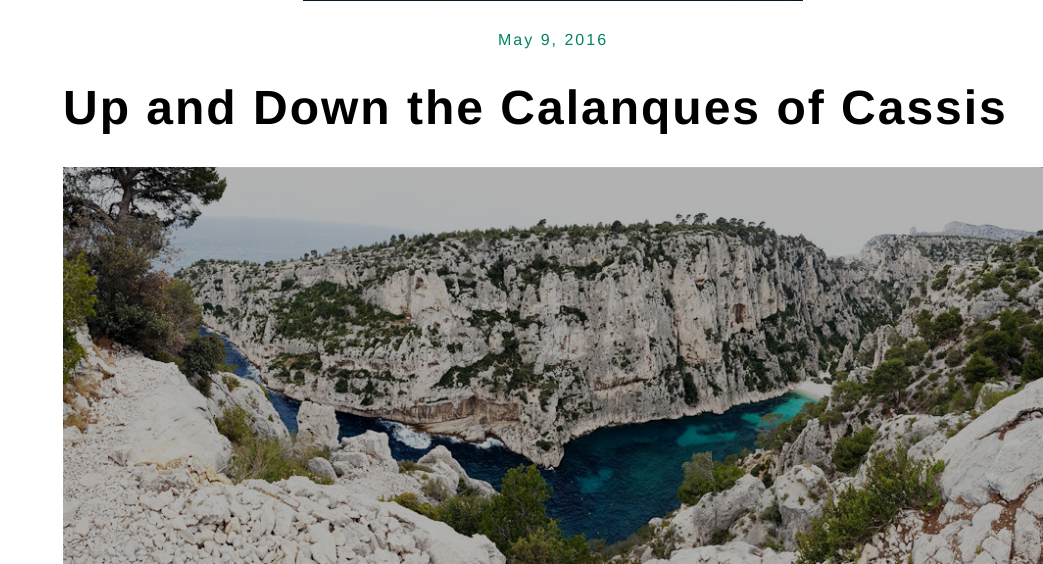
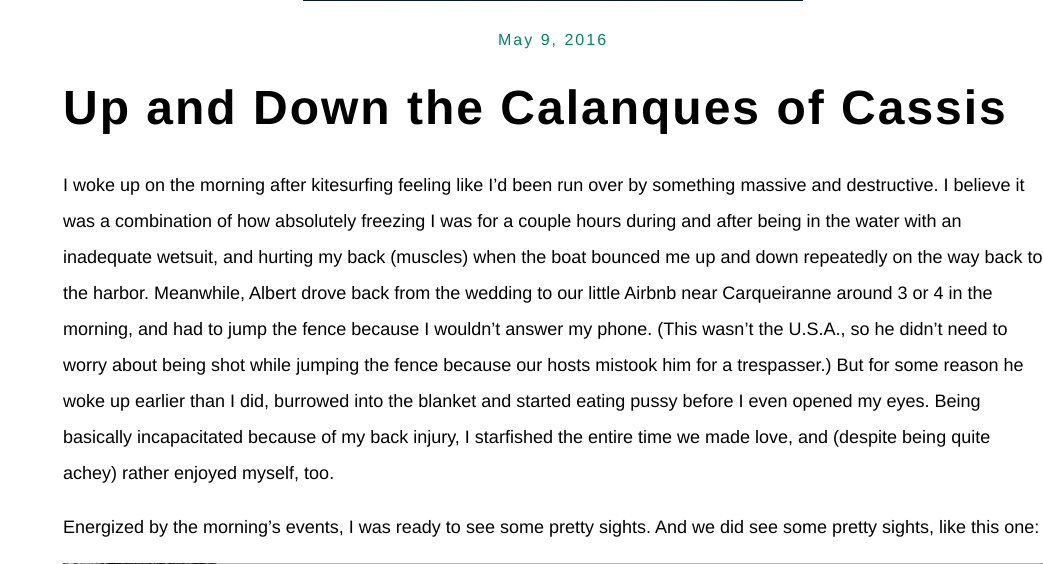
Before and after one commit to jiwonkim/albertmornington.space, a Flask app: page /post/cassis-france in a window 1280 px wide. Shown: the part 666-1230 px from the top of the page, without its empty margins (237-1280 px from the left). Run offline with Flask 2, Linux system fonts and the light colour scheme; some libraries are stand-ins or nearby versions.

Commit message:
index.html is gone, hello-world is front page. updated cassis post a little

```diff
--- a/albertmornington.py
+++ b/albertmornington.py
@@ -7,7 +7,7 @@ application = Flask(__name__)
 
 @application.route('/')
 def index():
-    return render_template('index.html')
+    return render_template('hello-world.html')
 
 @application.route('/post/<post_alias>')
 def show_post(post_alias):
--- a/templates/cassis-france.html
+++ b/templates/cassis-france.html
@@ -11,9 +11,27 @@
         Up and Down the Calanques of Cassis
     </h1>
 
+    <!-- curly quotes: ‘’“” -->
+
+    <p class="post-paragraph">
+        I woke up on the morning after kitesurfing feeling like I’d been run over by something massive and destructive. I believe it was a combination of how absolutely freezing I was for a couple hours during and after being in the water with an inadequate wetsuit, and hurting my back (muscles) when the boat bounced me up and down repeatedly on the way back to the harbor. Meanwhile, Albert drove back from the wedding to our little Airbnb near Carqueiranne around 3 or 4 in the morning, and had to jump the fence because I wouldn’t answer my phone. (This wasn’t the U.S.A., so he didn’t need to worry about being shot while jumping the fence because our hosts mistook him for a trespasser.) But for some reason he woke up earlier than I did, burrowed into the blanket and started eating pussy before I even opened my eyes. Being basically incapacitated because of my back injury, I starfished the entire time we made love, and (despite being quite achey) rather enjoyed myself, too.
+    </p>
+
+    <p class="post-paragraph">
+        Energized by the morning’s events, I was ready to see some pretty sights. And we did see some pretty sights, like this one:
+    </p>
+
     <img class="image--centered image--1000" src="{{ url_for('static', filename='cassis-france/1000_cassis_3.jpg') }}">
 
+    <p class="post-paragraph">
+        I would describe a calanque as a gorgeous bay in a series of gorgeous bays, walled in by rocky cliffs that are pleasing to the eye. Wikipedia says: “A calanque is a narrow, steep-walled inlet that is developed in limestone, dolomite, or other carbonate strata and found along the Mediterranean coast.”
+    </p>
+
     {{ google_map.render(43.2149612,5.4229805) }}
+
+    <p class="post-paragraph">
+        I knew all that before we checked out of our Airbnb. What I didn’t know was that there was hiking involved, and not the kind where you walk along a gently sloping footpath, or even some stairs. To get the most out of your visit to the calanques, you first hike down to see the beautiful turquoise water and then back up for the beautiful viewI was wearing Keds.
+    </p>
 
     <img class="image--centered image--1000" src="{{ url_for('static', filename='cassis-france/1000_cassis_1.jpg') }}">
     <img class="image--centered image--1000" src="{{ url_for('static', filename='cassis-france/1000_cassis_4.jpg') }}">
```
Also changed, not shown: templates/index.html (deleted, +0 -25 lines).
